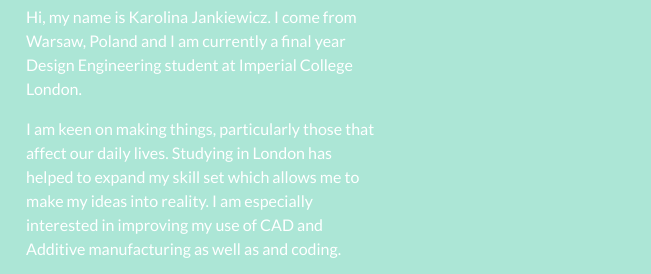
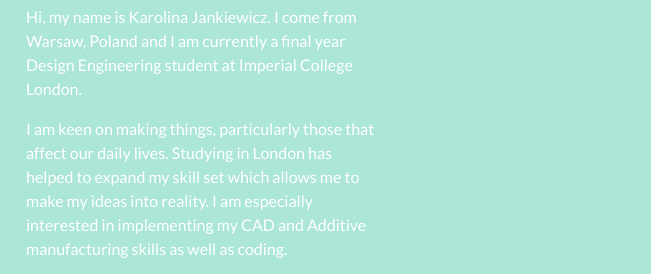
Before and after one commit to Kajotko/kajotko.github.io, a website: page index.html in a window 1280 px wide. Shown: the part 2250-2524 px from the top of the page, 629-1280 px from the left. Drawn offline with Linux system fonts and the light colour scheme; a web font is replaced by a local one.

Commit message:
Update index.html

```diff
--- a/index.html
+++ b/index.html
@@ -280,7 +280,7 @@
         <div class="col-lg-4 mr-auto">
           <p class="lead">Hi, my name is Karolina Jankiewicz. I come from Warsaw, Poland and I am currently a final year Design Engineering student at Imperial College London. </p>
 <p>
-I am keen on making things, particularly those that affect our daily lives. Studying in London has helped to expand my skill set which allows me to make my ideas into reality. I am especially interested in improving my use of CAD and Additive manufacturing as well as and coding.
+I am keen on making things, particularly those that affect our daily lives. Studying in London has helped to expand my skill set which allows me to make my ideas into reality. I am especially interested in implementing my CAD and Additive manufacturing skills as well as coding.
 </p>
 <p>
 I also love illustration and comics. My work has been published e.g. in I Science magazine.</p>
```
